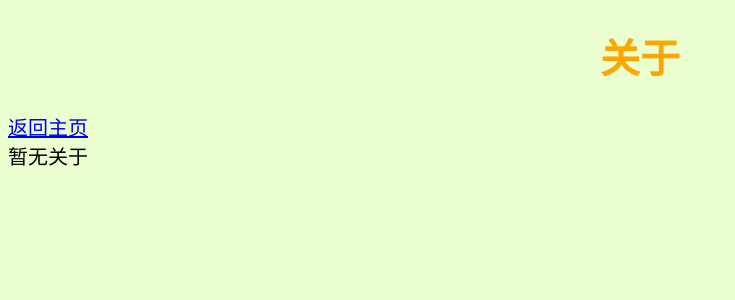
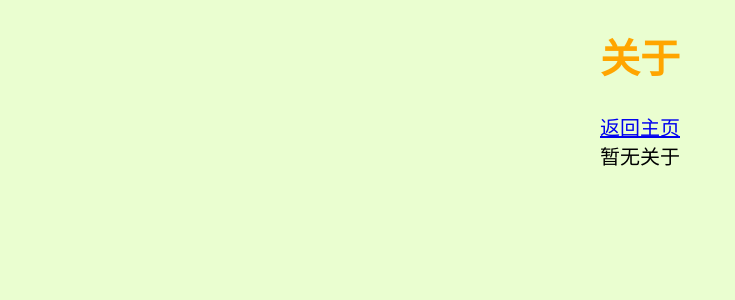
Before and after one commit to xkk1/xkk1.github.io, a Jekyll site: the page about.html, which Jekyll copies as it is, in a window 1280 px wide. Shown: the top 300 px of the page, without its empty margins (0-735 px from the left). Built offline with Jekyll 4.4.1, drawn with Linux system fonts in a browser that asks for light colours.

Commit message:
Update about.html

```diff
--- a/about.html
+++ b/about.html
@@ -8,8 +8,8 @@
   <link rel="stylesheet" type="text/css" href="./main.css" />
 </head>
 <body>
-    <h1 id="xkk_h1">关于</h1>
-    <p id="xkk_p">
+    <h1 class="xkk_h1">关于</h1>
+    <p class="xkk_p center">
       <a href="/">返回主页</a><br />
       暂无关于
     </p>
```
